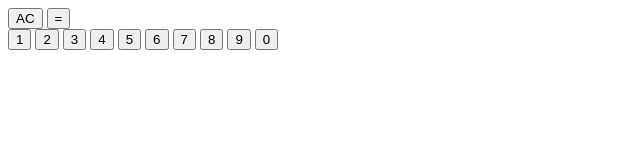
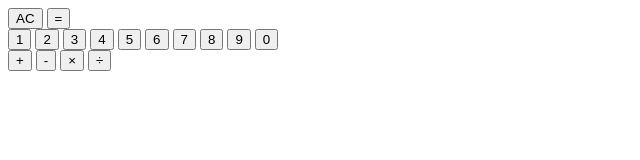
Before and after one commit to wrainf/calculator, a plain HTML site: page index.html in a window 1280 px wide. Shown: the whole page, without its empty margins (0-640 px from the left). Drawn offline with Linux system fonts and the light colour scheme.

Commit message:
added function buttons

```diff
--- a/index.html
+++ b/index.html
@@ -26,6 +26,13 @@
         <button id="number" value="0">0</button>
     </div>
 
+    <div>
+        <button id="+">+</button>
+        <button id="-">-</button>
+        <button id="*">×</button>
+        <button id="/">÷</button>
+    </div>
+
 
 </body>
 </html>
```
